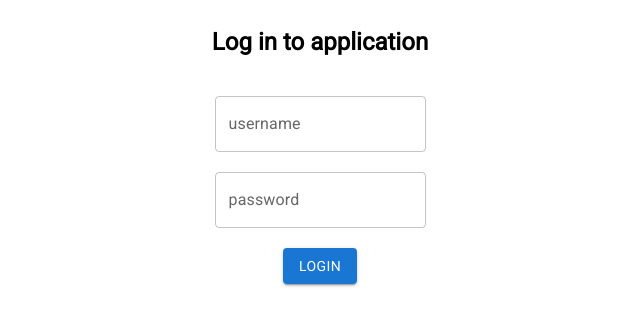
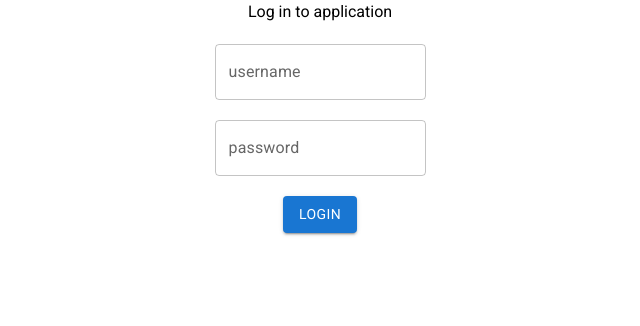
Before and after one commit to walterlarrea/bloglist-app_frontend, a React (Create React App) app: page / in a window 1280 px wide. Shown: the top 326 px of the page, without its empty margins (320-960 px from the left). Built offline with nearby package versions, Linux system fonts and the light colour scheme; no server answers.

Commit message:
add: tailwindcss library & base configuration

```diff
--- a/package.json
+++ b/package.json
@@ -55,6 +55,7 @@
     "cypress": "^12.3.0",
     "deep-freeze": "^0.0.1",
     "eslint-plugin-cypress": "^2.12.1",
-    "eslint-plugin-jest": "^27.2.0"
+    "eslint-plugin-jest": "^27.2.0",
+    "tailwindcss": "^3.3.3"
   }
 }
--- a/src/App.js
+++ b/src/App.js
@@ -1,4 +1,5 @@
 import { useEffect, useRef } from 'react'
+import './index.css'
 import Notification from './components/Notification'
 import Togglable from './components/Togglable'
 import LoginForm from './components/LoginForm'
--- /dev/null
+++ b/src/index.css
@@ -0,0 +1,3 @@
+@tailwind base;
+@tailwind components;
+@tailwind utilities;
--- /dev/null
+++ b/tailwind.config.js
@@ -0,0 +1,10 @@
+/** @type {import('tailwindcss').Config} */
+module.exports = {
+  content: [
+    './src/**/*.{js,ts,jsx,tsx,mdx}',
+  ],
+  theme: {
+    extend: {},
+  },
+  plugins: [],
+}
```
Also changed, not shown: 1 other file (tests, documents, lock files or other folders).
